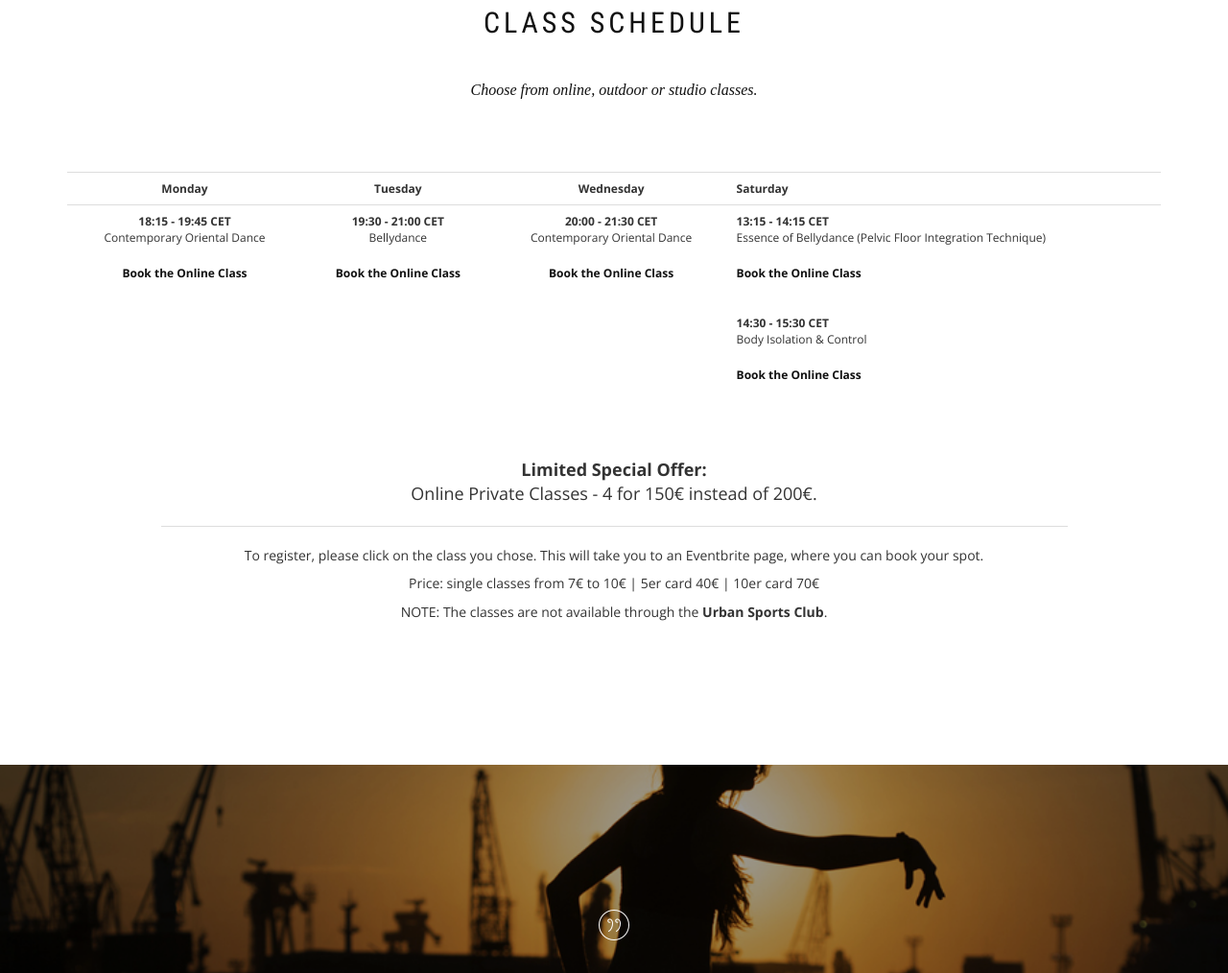
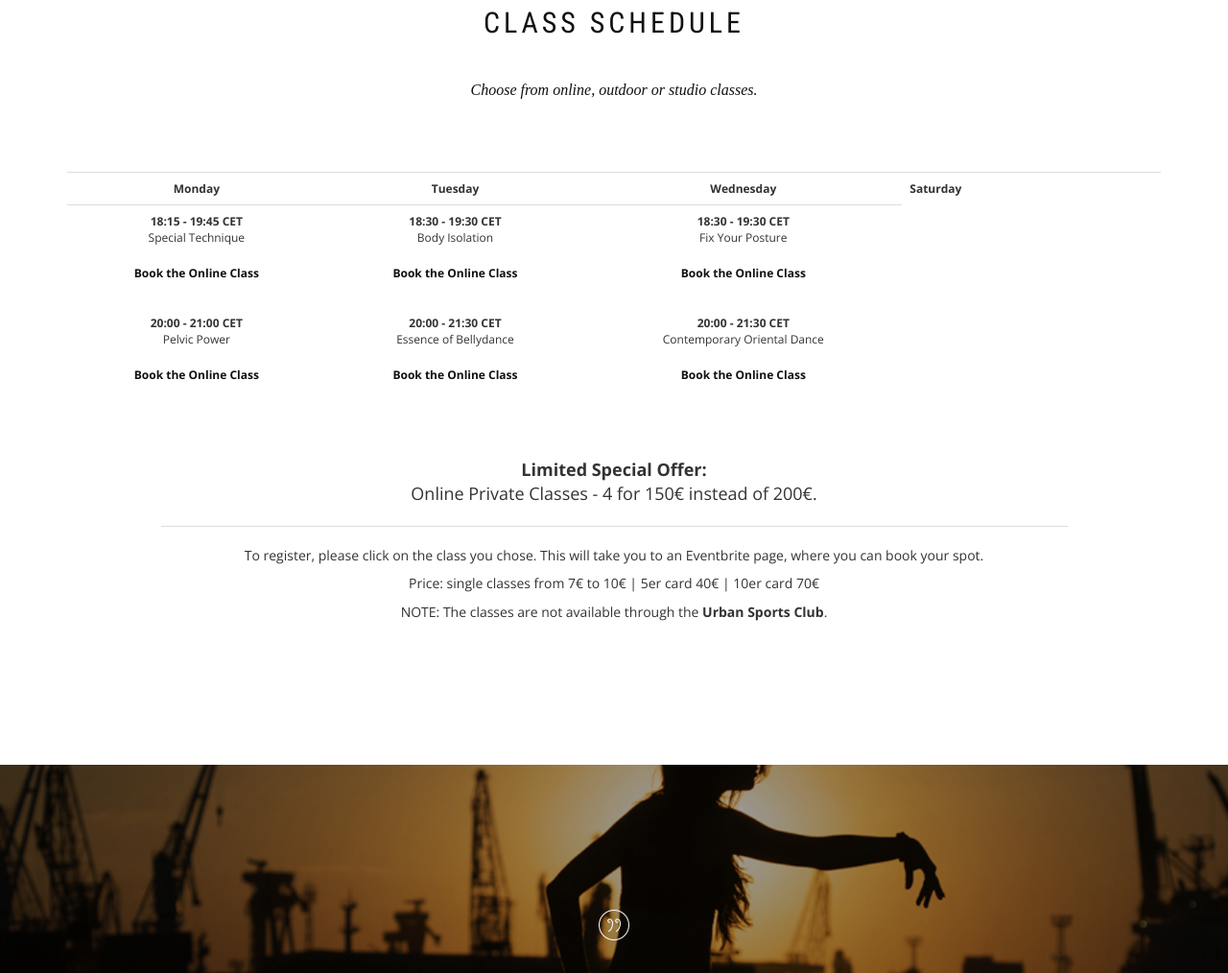
Before and after one commit to teodorrupi/sofiya.dance, a plain HTML site: page index.html in a window 1280 px wide. Shown: the part 3047-4061 px from the top of the page at 96% size. Drawn offline with nearby package versions, Linux system fonts and the light colour scheme; a web font is replaced by a local one.

Commit message:
updating classes

```diff
--- a/index.html
+++ b/index.html
@@ -506,19 +506,45 @@ For Facebook -->
                     <td style="text-align: center;">
                       <b>18:15 - 19:45 CET</b>
                       <br/>
-                      <p style="color: #333">Contemporary Oriental Dance</p>
+                      <p style="color: #333">Special Technique</p>
                       <!--                      <a href="https://www.eventbrite.de/e/contemporary-oriental-dance-studio-tickets-101485552018" target="_blank">-->
                       <!--                        <b class="mt-10 btn-block">Book the Studio Class</b>-->
                       <!--                      </a>-->
                       <a href="https://www.eventbrite.de/e/contemporary-oriental-dance-online-tickets-108159544108" target="_blank">
                         <b class="mt-10 btn-block">Book the Online Class</b>
                       </a>
+
+                      <br/>
+                      <br/>
+
+                      <b>20:00 - 21:00 CET</b>
+                      <br/>
+                      <p style="color: #333">Pelvic Power</p>
+                      <!--                      <a href="https://www.eventbrite.de/e/contemporary-oriental-dance-studio-tickets-101485552018" target="_blank">-->
+                      <!--                        <b class="mt-10 btn-block">Book the Studio Class</b>-->
+                      <!--                      </a>-->
+                      <a href="https://www.eventbrite.de/e/pelvic-power-tickets-152884494639" target="_blank">
+                        <b class="mt-10 btn-block">Book the Online Class</b>
+                      </a>
                     </td>
+
+
                     <!-- Tuesday -->
                     <td style="text-align: center;">
-                      <b>19:30 - 21:00 CET</b>
+                      <b>18:30 - 19:30 CET</b>
                       <br/>
-                      <p>Bellydance</p>
+                      <p>Body Isolation</p>
+                      <!--                      <a href="https://www.eventbrite.de/e/bellydance-in-prenzlauer-berg-berlin-tickets-119253762213" target="_blank">-->
+                      <!--                        <b class="mt-10 btn-block">Book the Studio Class</b>-->
+                      <!--                      </a>-->
+                      <a href="https://www.eventbrite.de/e/body-isolation-control-tickets-152886271955" target="_blank">
+                        <b class="mt-10 btn-block">Book the Online Class</b>
+                      </a>
+                      <br/>
+                      <br/>
+                      <b>20:00 - 21:30 CET</b>
+                      <br/>
+                      <p>Essence of Bellydance</p>
                       <!--                      <a href="https://www.eventbrite.de/e/bellydance-in-prenzlauer-berg-berlin-tickets-119253762213" target="_blank">-->
                       <!--                        <b class="mt-10 btn-block">Book the Studio Class</b>-->
                       <!--                      </a>-->
@@ -537,31 +563,26 @@ For Facebook -->
                       <!--                      </a>-->
                       <!--                      <br/>-->
                       <!--                      <br/>-->
+                      <b>18:30 - 19:30 CET</b>
+                      <br/>
+                      <p style="color: #333">Fix Your Posture</p>
+                      <!--                      <a href="https://www.eventbrite.de/e/contemporary-oriental-dance-technique-studio-tickets-121872316379" target="_blank">-->
+                      <!--                        <b class="mt-10 btn-block">Book the Studio Class</b>-->
+                      <!--                      </a>-->
+                      <a href="https://www.eventbrite.de/e/fix-your-posture-tickets-152881680221" target="_blank">
+                        <b class="mt-10 btn-block">Book the Online Class</b>
+                      </a>
+                      <br/>
+                      <br/>
                       <b>20:00 - 21:30 CET</b>
                       <br/>
                       <p style="color: #333">Contemporary Oriental Dance</p>
                       <!--                      <a href="https://www.eventbrite.de/e/contemporary-oriental-dance-technique-studio-tickets-121872316379" target="_blank">-->
                       <!--                        <b class="mt-10 btn-block">Book the Studio Class</b>-->
                       <!--                      </a>-->
-                      <a href="https://www.eventbrite.de/e/contemporary-oriental-dance-technique-online-tickets-121871963323" target="_blank">
+                      <a href="https://www.eventbrite.de/e/contemporary-oriental-dance-online-tickets-152883842689" target="_blank">
                         <b class="mt-10 btn-block">Book the Online Class</b>
                       </a>
-                      <!--                      <br/>-->
-                      <!--                      <br/>-->
-                      <!--                      <b>19:15 - 20:45 CET</b>-->
-                      <!--                      <br/>-->
-                      <!--                      <a href="https://www.eventbrite.de/e/online-body-isolation-and-control-all-dance-styles-tickets-99903762844" target="_blank">-->
-                      <!--                        Body Isolation & Control-->
-                      <!--                        <br/>-->
-                      <!--                        (All Dance Style)-->
-                      <!--                      </a>-->
-                      <!--                      <b>19:30 - 20:30 CET</b>-->
-                      <!--                      <br/>-->
-                      <!--                      <a href="https://www.eventbrite.de/e/online-pelvic-floor-exercises-beckenbodentraining-tickets-99887889366" target="_blank">-->
-                      <!--                        Pelvic Floor Exercises-->
-                      <!--                      </a>-->
-                      <!--                      <br/>-->
-                      <!--                      <b class="mt-10 btn-block">Available: Online</b>-->
                     </td>
                     <!-- Thursday -->
 <!--                    <td style="text-align: center;">-->
@@ -609,39 +630,28 @@ For Facebook -->
                     <!--                      <b class="mt-10 btn-block">Available: Online</b>-->
                     <!--                    </td>-->
                     <!-- Saturday -->
-                    <td>
-<!--                      <b>12:00 - 13:00 CET</b>-->
+<!--                    <td>-->
+<!--                      <b>13:15 - 14:15 CET</b>-->
 <!--                      <br/>-->
-<!--                      <p>Healthy Back & the Franklin Method (Rückenschule)</p>-->
-<!--                      <a href="https://www.eventbrite.de/e/healthy-back-the-franklin-method-online-ruckenschule-tickets-127634792099" target="_blank">-->
+<!--                      <p>Essence of Bellydance (Pelvic Floor Integration Technique)</p>-->
+<!--                      <a href="https://www.eventbrite.de/e/essence-of-bellydance-online-tickets-127632880381" target="_blank">-->
 <!--                        <b class="mt-10 btn-block">Book the Online Class</b>-->
 <!--                      </a>-->
-                      <!--                      <a href="https://www.eventbrite.de/e/bellydance-online-tickets-119260289737" target="_blank">-->
-                      <!--                        <b class="mt-10 btn-block">Book the Online Class</b>-->
-                      <!--                      </a>-->
+<!--                      &lt;!&ndash;                      <a href="https://www.eventbrite.de/e/bellydance-online-tickets-119260289737" target="_blank">&ndash;&gt;-->
+<!--                      &lt;!&ndash;                        <b class="mt-10 btn-block">Book the Online Class</b>&ndash;&gt;-->
+<!--                      &lt;!&ndash;                      </a>&ndash;&gt;-->
 <!--                      <br/>-->
 <!--                      <br/>-->
-                      <b>13:15 - 14:15 CET</b>
-                      <br/>
-                      <p>Essence of Bellydance (Pelvic Floor Integration Technique)</p>
-                      <a href="https://www.eventbrite.de/e/essence-of-bellydance-online-tickets-127632880381" target="_blank">
-                        <b class="mt-10 btn-block">Book the Online Class</b>
-                      </a>
-                      <!--                      <a href="https://www.eventbrite.de/e/bellydance-online-tickets-119260289737" target="_blank">-->
-                      <!--                        <b class="mt-10 btn-block">Book the Online Class</b>-->
-                      <!--                      </a>-->
-                      <br/>
-                      <br/>
-                      <b>14:30 - 15:30 CET</b>
-                      <br/>
-                      <p>Body Isolation & Control</p>
-                      <a href="https://www.eventbrite.de/e/body-isolation-control-online-tickets-127634406947" target="_blank">
-                        <b class="mt-10 btn-block">Book the Online Class</b>
-                      </a>
-                      <!--                      <a href="https://www.eventbrite.de/e/bellydance-online-tickets-119260289737" target="_blank">-->
-                      <!--                        <b class="mt-10 btn-block">Book the Online Class</b>-->
-                      <!--                      </a>-->
-                    </td>
+<!--                      <b>14:30 - 15:30 CET</b>-->
+<!--                      <br/>-->
+<!--                      <p>Body Isolation & Control</p>-->
+<!--                      <a href="https://www.eventbrite.de/e/body-isolation-control-online-tickets-127634406947" target="_blank">-->
+<!--                        <b class="mt-10 btn-block">Book the Online Class</b>-->
+<!--                      </a>-->
+<!--                      &lt;!&ndash;                      <a href="https://www.eventbrite.de/e/bellydance-online-tickets-119260289737" target="_blank">&ndash;&gt;-->
+<!--                      &lt;!&ndash;                        <b class="mt-10 btn-block">Book the Online Class</b>&ndash;&gt;-->
+<!--                      &lt;!&ndash;                      </a>&ndash;&gt;-->
+<!--                    </td>-->
                   </tr>
                 </table>
               </div>
```
Also changed, not shown: about.html (+63 -53 lines), classesberlin.html (+63 -53 lines).
